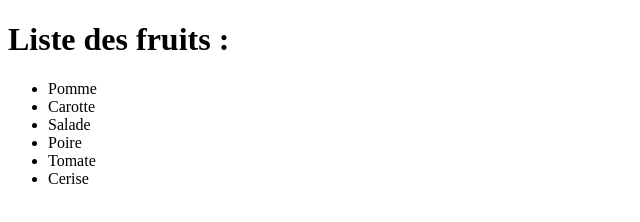
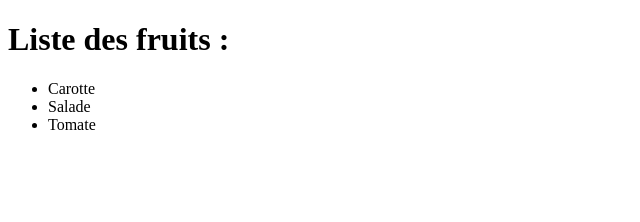
Before and after one commit to ChassinDavid/Defi-Rebase, a plain HTML site: page index.html in a window 1280 px wide. Shown: the whole page, without its empty margins (0-640 px from the left). Drawn offline with Linux system fonts and the light colour scheme.

Commit message:
Remove fruits from vegetable list

```diff
--- a/index.html
+++ b/index.html
@@ -10,12 +10,9 @@
     <body>
         <h1>Liste des fruits :</h1>
         <ul>
-            <li>Pomme</li>
             <li>Carotte</li>
             <li>Salade</li>
-            <li>Poire</li>
             <li>Tomate</li>
-            <li>Cerise</li>
         </ul>
     </body>
 </html>
```
